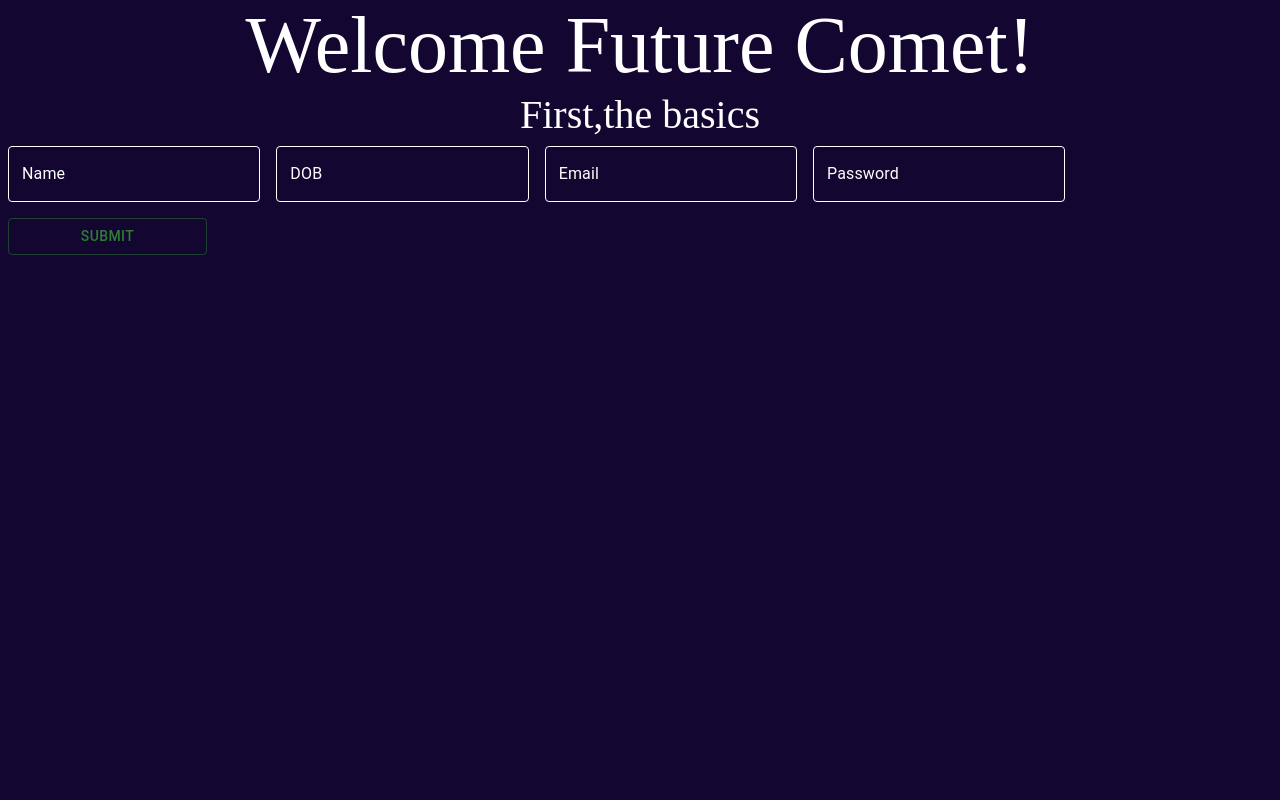
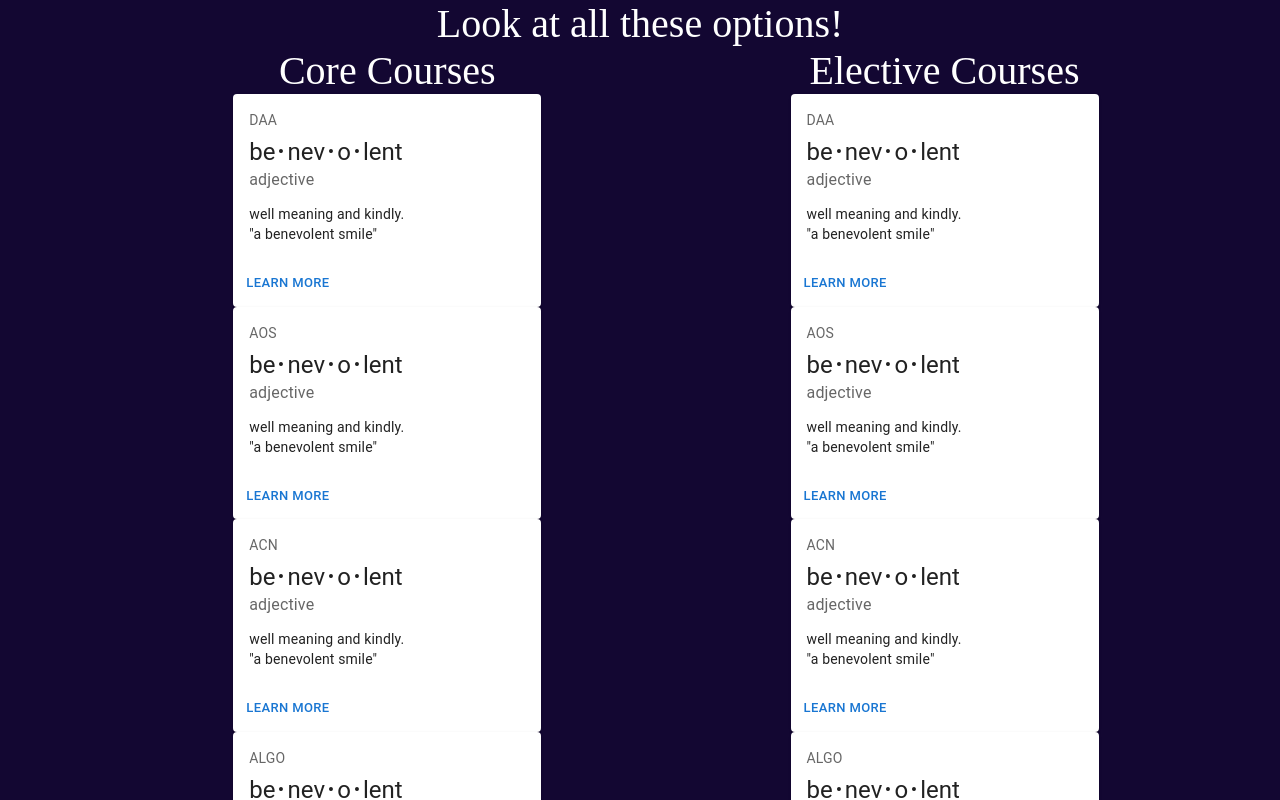
Before and after one commit to learner-pratik/hackutd-project, a React (Create React App) app in the folder frontend/: page / in a window 1280 px wide. Shown: the top 800 px of the page. Built offline with nearby package versions, Linux system fonts and the light colour scheme.

Commit message:
new changes

```diff
--- /dev/null
+++ b/frontend/src/components/Options.js
@@ -0,0 +1,102 @@
+import React from 'react';
+import {useEffect, useState} from 'react';
+import Grid from '@mui/system/Unstable_Grid/Grid';
+import Card from '@mui/material/Card';
+import CardActions from '@mui/material/CardActions';
+import CardContent from '@mui/material/CardContent';
+import Button from '@mui/material/Button';
+import Typography from '@mui/material/Typography';
+import { Box } from '@mui/system';
+
+const bull = (
+    <Box
+      component="span"
+      sx={{ display: 'inline-block', mx: '2px', transform: 'scale(0.8)' }}
+    >
+      •
+    </Box>
+  );
+
+
+
+
+
+function Options(props) {
+
+    const subs= [{name:"DAA"},{name:"AOS"},{name:"ACN"},{name:"ALGO"},{name:"Compiler"}];
+  return (
+  <React.Fragment>
+  <div className="sub-title fancy-text" >Look at all these options! </div>
+  <Grid container spacing={2}>
+  <Grid className="grid" item xs={3}>
+  <div className="sub-title fancy-text" >Core Courses </div>
+  {
+                subs.map(subject =>
+
+                    <Card sx={{ minWidth: 275 }}>
+                    <CardContent>
+                      <Typography sx={{ fontSize: 14 }} color="text.secondary" gutterBottom>
+                       {subject.name}
+                      </Typography>
+                      <Typography variant="h5" component="div">
+                        be{bull}nev{bull}o{bull}lent
+                      </Typography>
+                      <Typography sx={{ mb: 1.5 }} color="text.secondary">
+                        adjective
+                      </Typography>
+                      <Typography variant="body2">
+                        well meaning and kindly.
+                        <br />
+                        {'"a benevolent smile"'}
+                      </Typography>
+                    </CardContent>
+                    <CardActions>
+                      <Button size="small">Learn More</Button>
+                    </CardActions>
+                  </Card>
+                )
+ }
+
+
+
+  </Grid>
+
+  <Grid className="grid" item xs={3}>
+  <div className="sub-title fancy-text" >Elective Courses </div>
+  {
+                subs.map(subject =>
+
+                    <Card sx={{ minWidth: 275 }}>
+                    <CardContent>
+                      <Typography sx={{ fontSize: 14 }} color="text.secondary" gutterBottom>
+                       {subject.name}
+                      </Typography>
+                      <Typography variant="h5" component="div">
+                        be{bull}nev{bull}o{bull}lent
+                      </Typography>
+                      <Typography sx={{ mb: 1.5 }} color="text.secondary">
+                        adjective
+                      </Typography>
+                      <Typography variant="body2">
+                        well meaning and kindly.
+                        <br />
+                        {'"a benevolent smile"'}
+                      </Typography>
+                    </CardContent>
+                    <CardActions>
+                      <Button size="small">Learn More</Button>
+                    </CardActions>
+                  </Card>
+                )
+ }
+  </Grid>
+
+
+</Grid>
+
+
+    </React.Fragment>
+  );
+}
+
+export default Options;
--- a/frontend/src/index.css
+++ b/frontend/src/index.css
@@ -32,6 +32,8 @@ code {
 .MuiOutlinedInput-root .MuiOutlinedInput-notchedOutline {
   border-color: white !important;
 }
-
+.grid{
+  margin-left: 18%;
+}
 
 @import url('https://fonts.googleapis.com/css2?family=Lobster&display=swap');
--- a/frontend/src/index.js
+++ b/frontend/src/index.js
@@ -5,11 +5,14 @@ import App from './App';
 import reportWebVitals from './reportWebVitals';
 import Home from './components/Home';
 
+
+import Options from './components/Options';
+
 const root = ReactDOM.createRoot(document.getElementById('root'));
 root.render(
   <React.StrictMode>
    <div className="main-bg">
-    <Home/>
+    <Options/>
     </div>
   </React.StrictMode>
 );
```
Also changed, not shown: frontend/src/components/Plan.js (added, +23 -0 lines).
